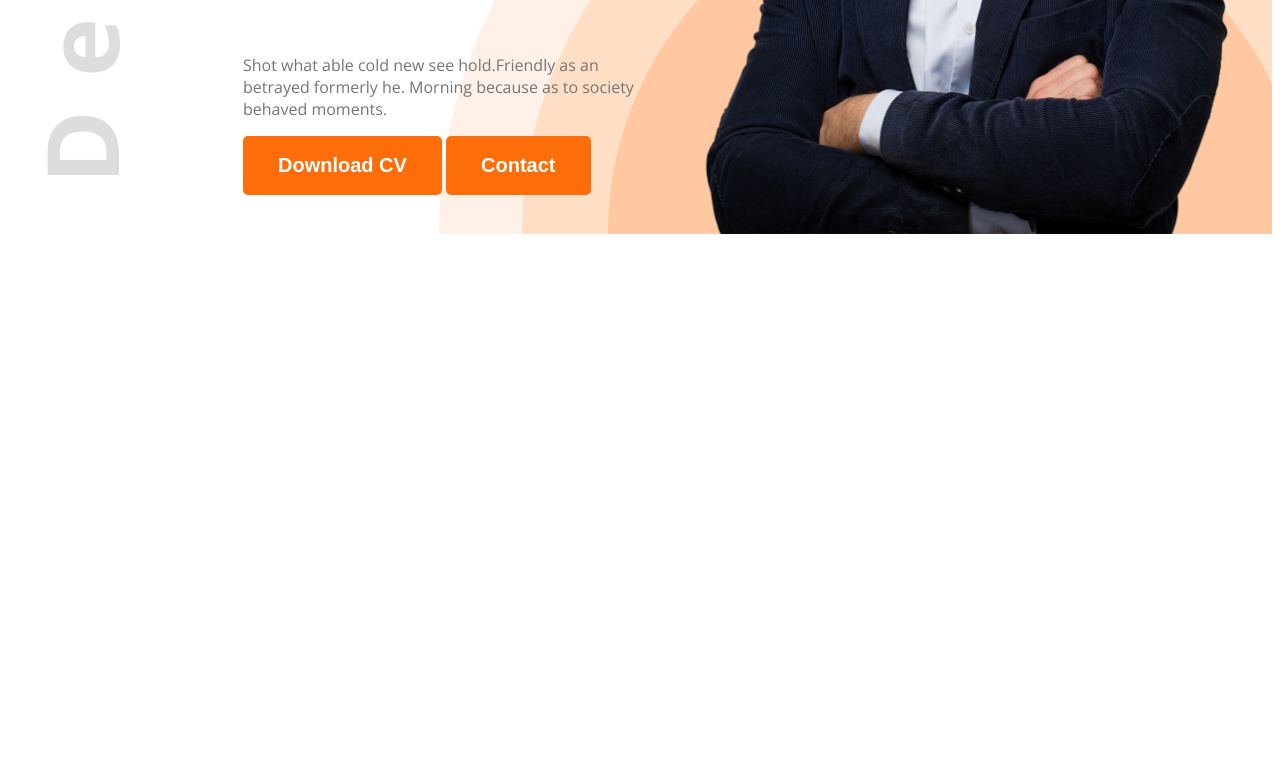
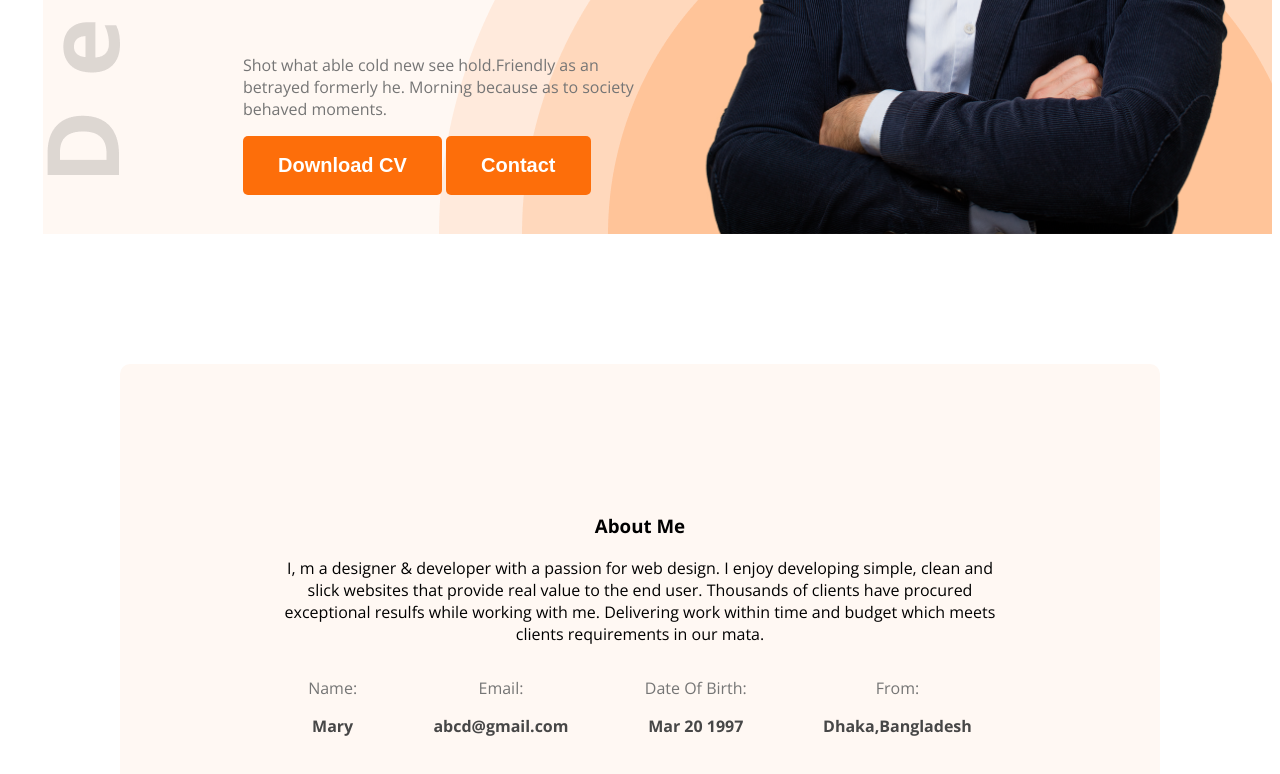
Before and after one commit to rousin2127/web-dev-portfolio, a plain HTML site: page index.html in a window 1280 px wide. Shown: the part 596-1370 px from the top of the page. Before the commit the page ends 838 px from the top, so only its background shows below. Drawn offline with nearby package versions, Linux system fonts and the light colour scheme.

Commit message:
Design About section

```diff
--- a/index.html
+++ b/index.html
@@ -16,7 +16,7 @@
     <link rel="stylesheet" href="styles/portfolio.css">
 </head>
 <body class="open-sans-normal">
-    <header class="header">
+    <header class="header secondary-bg">
 
         <nav>
             <h3 class="nav-title">Ma<span class="text-primary">r</span>y</h3>
@@ -39,7 +39,29 @@
         </div>
     </header>
     <main>
-
+        <section class="about secondary-bg">
+            <h3 class="section-title">About Me</h3>
+            <p class="sectio-description">I, m a designer & developer with a passion for web design. I enjoy developing simple, clean and slick websites that provide real value to the end user. Thousands of clients have procured exceptional resulfs while working with me. Delivering work within time and budget which meets clients requirements in our mata.</p>
+            <div class="about-items">
+                <!-- .about-item*4>p.item-title+p.item-description -->
+                                 <div class="about-item">
+                                    <p class="item-title dark-3">Name:</p>
+                                    <p class="item-description dark-2">Mary</p>
+                                 </div>
+                                 <div class="about-item">
+                                    <p class="item-title dark-3">Email:</p>
+                                    <p class="item-description dark-2">abcd@gmail.com</p>
+                                 </div>
+                                 <div class="about-item">
+                                    <p class="item-title dark-3">Date Of Birth:</p>
+                                    <p class="item-description dark-2">Mar 20 1997</p>
+                                 </div>
+                                 <div class="about-item">
+                                 <p class="item-title dark-3">From:</p>
+                                    <p class="item-description dark-2">Dhaka,Bangladesh</p>
+                                 </div>
+            </div>
+        </section>
     </main>
     <footer>
 
--- a/styles/portfolio.css
+++ b/styles/portfolio.css
@@ -7,8 +7,14 @@
     "wdth" 100;
 }
 /* shared style */
+.secondary-bg{
+    background-color: #FFF8F3;
+}
 .text-primary{
     color: #FD6E0A;
+}
+.dark-1{
+    color:#181818
 }
 .dark-2{
     color: #474747;
@@ -86,3 +92,31 @@ nav  ul li  {
 .banner-profile-pic{
     width: 580px;
 }
+
+/* main style */
+main{
+    max-width: 1040px;
+    margin: 0 auto;
+}
+/* about style */
+.about{
+    border-radius: 10px;
+    margin-top:130px ;
+    padding:130px 150px;
+    text-align: center;
+    /* border:1px solid black; */
+
+
+}
+.about-items{
+    display: flex;
+    justify-content: space-around;
+}
+.item-description{
+    font-weight: bold;
+    font-size: 20;
+}
+.item-title{
+    font-size: 20;
+
+}
```
